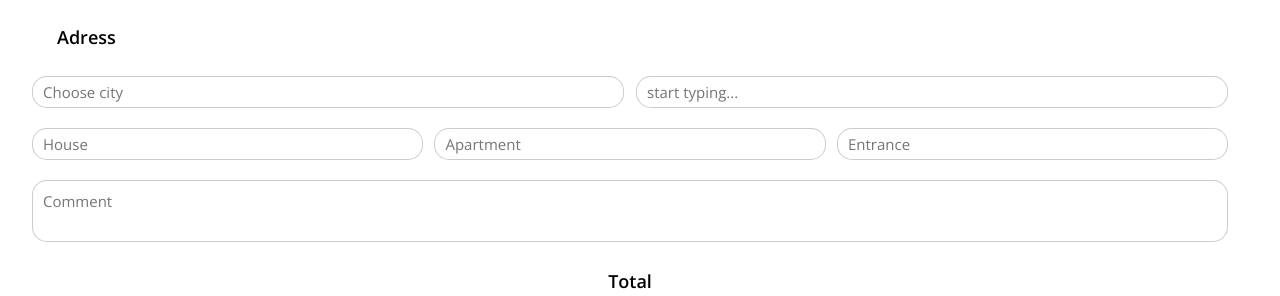
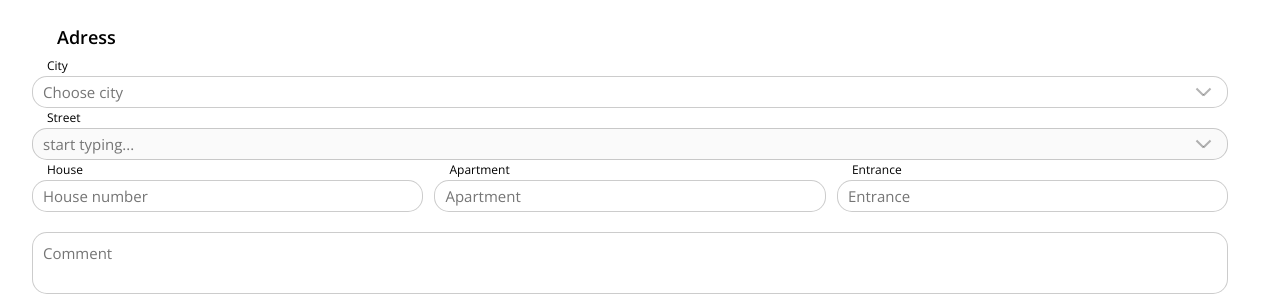
Before and after one commit to Valentos215/Pizza-shop, a React (Create React App) app: page /checkout in a window 1280 px wide. Shown: the part 310-606 px from the top of the page. Built offline with nearby package versions, Linux system fonts and the light colour scheme; no server answers.

Commit message:
Finished checkout page

```diff
--- a/src/components/Checkout/Form/Adress.module.scss
+++ b/src/components/Checkout/Form/Adress.module.scss
@@ -8,23 +8,90 @@
       display: flex;
       flex-direction: row;
       justify-content: space-between;
+   }
+   &__input {
+      position: relative;
+      margin-top: -20px;
+      width: 100%;
       margin-bottom: 20px;
-      & input {
-         width: 49.5%;
+      &.margin {
+         width: 32.7%;
       }
-      &.two {
-         & input {
-            width: 32.7%;
+      & p {
+         font-size: 12px;
+         line-height: 20px;
+         margin-left: 15px;
+         &.error {
+            color: #e31837;
+         }
+      }
+      & span {
+         &:before,
+         &:after {
+            content: "";
+            position: absolute;
+            right: 20px;
+            top: 31px;
+            height: 10px;
+            width: 2px;
+            background: rgba(2, 2, 2, 0.3);
+            rotate: 45deg;
+            transition: all 0.2s;
+         }
+         &:after {
+            rotate: -45deg;
+            right: 27px;
+         }
+      }
+      &.active {
+         & span {
+            &:before {
+               rotate: -45deg;
+            }
+            &:after {
+               rotate: 45deg;
+            }
          }
       }
    }
    & input {
+      width: 100%;
       line-height: 30px;
       border-radius: 15px;
       border: 1px solid rgba(2, 2, 2, 0.2);
       padding: 0 10px;
       font-size: 15px;
-      &.expand {
+      &.error {
+         border-color: #e31837;
       }
    }
 }
+.expand {
+   width: 100%;
+   position: absolute;
+   top: 55px;
+   z-index: 3;
+   background: #fff;
+   border-radius: 15px;
+   overflow: auto;
+   border: 1px solid rgba(2, 2, 2, 0.2);
+   transition: all 0.3s;
+   height: 0px;
+   opacity: 0;
+   &__option {
+      font-size: 16px;
+      font-weight: 500;
+      color: rgba(2, 2, 2, 0.8);
+      line-height: 29px;
+      border-bottom: 1px solid rgba(2, 2, 2, 0.2);
+      padding: 0 20px;
+      cursor: pointer;
+      &:hover {
+         background: rgba(2, 2, 2, 0.1);
+      }
+   }
+   &.active {
+      height: 152px;
+      opacity: 1;
+   }
+}
--- a/src/components/Checkout/Form/Adress.tsx
+++ b/src/components/Checkout/Form/Adress.tsx
@@ -1,63 +1,202 @@
 import axios from "axios";
 import { useEffect, useState } from "react";
 import s from "./Adress.module.scss";
+import jsonData from "../../../assets/cities.json";
 
-type street = { id: string; place_name: string };
+type Street = { id: string; text: string };
+type City = { id: string; slug: string; bbox: string[] };
+type DeliveryAdress = {
+  city: string;
+  street: string;
+  house: string;
+  apartment?: string;
+  entrance?: string;
+};
+type AdressProps = {
+  setDeliveryAdress: React.Dispatch<
+    React.SetStateAction<DeliveryAdress | null>
+  >;
+  check: boolean;
+  setCheck: React.Dispatch<React.SetStateAction<boolean>>;
+};
 
-const Adress = () => {
+const Adress = ({ setDeliveryAdress, check, setCheck }: AdressProps) => {
+  const [cityExpand, setCityExpand] = useState(false);
+  const [city, setCity] = useState<City | null>(null);
+  const [citySearch, setCitySearch] = useState("");
   const [street, setStreet] = useState("");
   const [streetInput, setStreetInput] = useState("");
-  const [searchResults, setSearchResults] = useState<street[] | null>(null);
+  const [searchResults, setSearchResults] = useState<Street[] | null>(null);
+  const [streetExpand, setStreetExpand] = useState(false);
+  const [house, setHouse] = useState("");
+  const [apartment, setApartment] = useState("");
+  const [entrance, setEntrance] = useState("");
+
+  const cities: City[] = JSON.parse(JSON.stringify(jsonData));
+  const currentCities = cities.filter((city) => {
+    if (citySearch)
+      return city.slug.toUpperCase().includes(citySearch.toUpperCase());
+    return city;
+  });
 
   useEffect(() => {
+    if (!streetInput) return;
     const delayDebounceFn = setTimeout(() => {
-      console.log(streetInput);
       axios
         .get(
-          `https://api.mapbox.com/geocoding/v5/mapbox.places/${streetInput}.json?bbox=30.238723,50.324251,30.753184,50.537933&access_token=pk.eyJ1IjoidmFsZW50aW5vczIxNSIsImEiOiJjbDhuYzN5N3gwZXJiM29vYW5vdzJndzNtIn0.sXTtaj_m9upSxo6msqBwRA&limit=7&country=UA&language=uk&fuzzyMatch=true`,
-          {
-            headers: {
-              types: "address",
-            },
-          }
+          `https://api.mapbox.com/geocoding/v5/mapbox.places/${streetInput}.json?bbox=${city?.bbox}&access_token=pk.eyJ1IjoidmFsZW50aW5vczIxNSIsImEiOiJjbDhuYzN5N3gwZXJiM29vYW5vdzJndzNtIn0.sXTtaj_m9upSxo6msqBwRA&limit=5&country=UA&language=en&fuzzyMatch=true`
         )
         .then((resp) => {
-          setSearchResults(resp.data.features);
-          console.log(resp.data.features);
+          if (!resp.data.features[0]) {
+            setSearchResults([{ id: "1", text: "No matches" }]);
+          } else {
+            setSearchResults(resp.data.features);
+          }
         });
     }, 1000);
 
     return () => clearTimeout(delayDebounceFn);
   }, [streetInput]);
 
-  //   axios
-  //     .get(
-  //       "https://api.mapbox.com/geocoding/v5/mapbox.places/володимира.json?bbox=30.238723,50.324251,30.753184,50.537933&access_token=pk.eyJ1IjoidmFsZW50aW5vczIxNSIsImEiOiJjbDhuYzN5N3gwZXJiM29vYW5vdzJndzNtIn0.sXTtaj_m9upSxo6msqBwRA&limit=7&country=UA&language=uk&fuzzyMatch=true",
-  //       {
-  //         headers: {
-  //           types: "address",
-  //         },
-  //       }
-  //     )
-  //     .then((resp) => setSearchResults(resp.data.features));
+  useEffect(() => {
+    if (!city || !street || !house) {
+      setDeliveryAdress(null);
+    } else {
+      setDeliveryAdress({
+        city: city!.slug,
+        street: street,
+        house: house,
+        apartment: apartment,
+        entrance: entrance,
+      });
+    }
+  }, [city, street, house, apartment, entrance, setDeliveryAdress]);
 
   return (
     <div className={s.adress}>
-      <h3>Adress</h3>
+      <h3
+        onClick={() => {
+          setCityExpand(false);
+          setCitySearch(city ? city.slug : "");
+          setStreetExpand(false);
+          setStreetInput(street || "");
+        }}
+      >
+        Adress
+      </h3>
       <form className={s.form}>
-        <div className={s.form__row}>
-          <input className={s.expand} placeholder="Choose city"></input>
+        <div
+          onFocus={() => {
+            setCityExpand(true);
+            setStreetExpand(false);
+          }}
+          className={
+            cityExpand ? `${s.form__input} ${s.active}` : s.form__input
+          }
+        >
+          {!city && check && <p className={s.error}>Choose city</p>}
+          {(!check || !!city) && <p>City</p>}
           <input
-            className={s.expand}
+            onClick={() => {
+              setCitySearch("");
+              setCheck(false);
+            }}
+            onChange={(e) => setCitySearch(e.target.value)}
+            placeholder="Choose city"
+            value={citySearch}
+            autoComplete="off"
+            className={(check && !city && s.error) || ""}
+          ></input>
+          <span></span>
+          <div className={cityExpand ? `${s.expand} ${s.active}` : s.expand}>
+            {currentCities &&
+              currentCities.map((city: City) => (
+                <div
+                  className={s.expand__option}
+                  onClick={() => {
+                    setCity(city);
+                    setCitySearch(city.slug);
+                    setCityExpand(false);
+                    setStreet("");
+                    setStreetInput("");
+                  }}
+                  key={city.id}
+                >
+                  {city.slug}
+                </div>
+              ))}
+          </div>
+        </div>
+        <div
+          onClick={() => {
+            if (!city) setCityExpand(true);
+          }}
+          className={
+            streetExpand ? `${s.form__input} ${s.active}` : s.form__input
+          }
+        >
+          {!street && check && <p className={s.error}>Choose street</p>}
+          {(!check || !!street) && <p>Street</p>}
+          <input
+            onFocus={() => setStreetExpand(true)}
+            onClick={() => {
+              setStreetInput("");
+              setSearchResults(null);
+              setCheck(false);
+            }}
             placeholder="start typing..."
             value={streetInput}
             onChange={(e) => setStreetInput(e.target.value)}
+            autoComplete="off"
+            className={(check && !street && s.error) || ""}
+            disabled={!city}
           ></input>
+          <span></span>
+          <div className={streetExpand ? `${s.expand} ${s.active}` : s.expand}>
+            {searchResults &&
+              searchResults.map((street: Street) => (
+                <div
+                  className={s.expand__option}
+                  onClick={() => {
+                    setStreet(street.text);
+                    setStreetInput(street.text);
+                    setStreetExpand(false);
+                  }}
+                  key={street.id}
+                >
+                  {street.text}
+                </div>
+              ))}
+          </div>
         </div>
         <div className={`${s.form__row} ${s.two}`}>
-          <input name="house" placeholder="House"></input>
-          <input name="apartment" placeholder="Apartment"></input>
-          <input name="entrance" placeholder="Entrance"></input>
+          <div className={`${s.form__input} ${s.margin}`}>
+            {!house && check && <p className={s.error}>Enter house number</p>}
+            {(!check || !!house) && <p>House</p>}
+            <input
+              value={house}
+              onChange={(e) => setHouse(e.target.value)}
+              placeholder="House number"
+              className={(check && !house && s.error) || ""}
+              onClick={() => setCheck(false)}
+            ></input>
+          </div>
+          <div className={`${s.form__input} ${s.margin}`}>
+            <p>Apartment</p>
+            <input
+              value={apartment}
+              onChange={(e) => setApartment(e.target.value)}
+              placeholder="Apartment"
+            ></input>
+          </div>
+          <div className={`${s.form__input} ${s.margin}`}>
+            <p>Entrance</p>
+            <input
+              value={entrance}
+              onChange={(e) => setEntrance(e.target.value)}
+              placeholder="Entrance"
+            ></input>
+          </div>
         </div>
       </form>
     </div>
--- a/src/components/Checkout/Form/Form.tsx
+++ b/src/components/Checkout/Form/Form.tsx
@@ -10,15 +10,23 @@ import { useFormik } from "formik";
 import * as Yup from "yup";
 import InputMask from "react-input-mask";
 
+type StoreAdress = { city: string; store: string };
+type DeliveryAdress = {
+  city: string;
+  street: string;
+  house: string;
+  apartment?: string;
+  entrance?: string;
+};
+
 const Form = () => {
   const [delivery, setDelivery] = useState(true);
   const [cart] = useContext(CartContext);
   const [check, setCheck] = useState(false);
-  const [deliveryAdress, setDeliveryAdress] = useState();
-  const [storeAdress, setStoreAdress] = useState<{
-    city: string;
-    store: string;
-  } | null>(null);
+  const [deliveryAdress, setDeliveryAdress] = useState<DeliveryAdress | null>(
+    null
+  );
+  const [storeAdress, setStoreAdress] = useState<StoreAdress | null>(null);
 
   const errorMes = {
     nameLong: "Name is to long",
@@ -137,7 +145,13 @@ const Form = () => {
           ></input>
         </div>
       </form>
-      {delivery && <Adress />}
+      {delivery && (
+        <Adress
+          setDeliveryAdress={setDeliveryAdress}
+          check={check}
+          setCheck={setCheck}
+        />
+      )}
       {!delivery && (
         <Store
           setStoreAdress={setStoreAdress}
--- a/src/components/Checkout/Form/Store.tsx
+++ b/src/components/Checkout/Form/Store.tsx
@@ -35,7 +35,7 @@ const Store = ({ setStoreAdress, check, setCheck }: StoreProps) => {
     if (!city || !store) {
       setStoreAdress(null);
     } else {
-      setStoreAdress({ city: city!.id, store: store });
+      setStoreAdress({ city: city!.slug, store: store });
     }
   }, [city, store, setStoreAdress]);
 
```
Also changed, not shown: src/assets/cities.json (+26 -14 lines), src/components/Pizza/Pizza.tsx (+9 -10 lines), src/components/Products/Products.tsx (+7 -7 lines), src/components/sharedComponents/Filter/Filter.tsx (+6 -2 lines).
